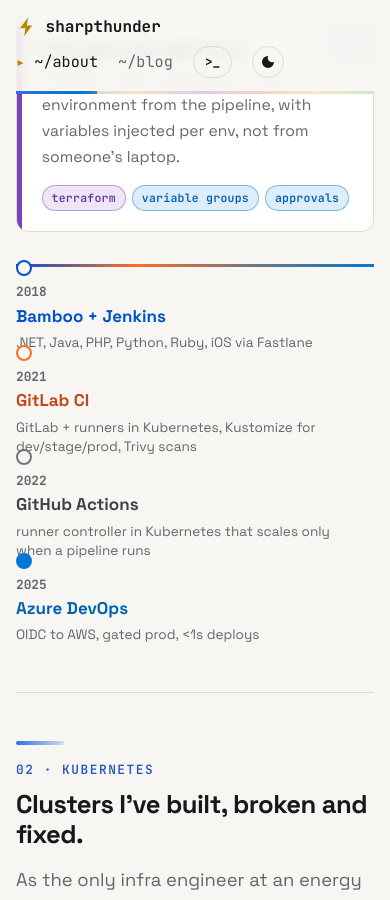
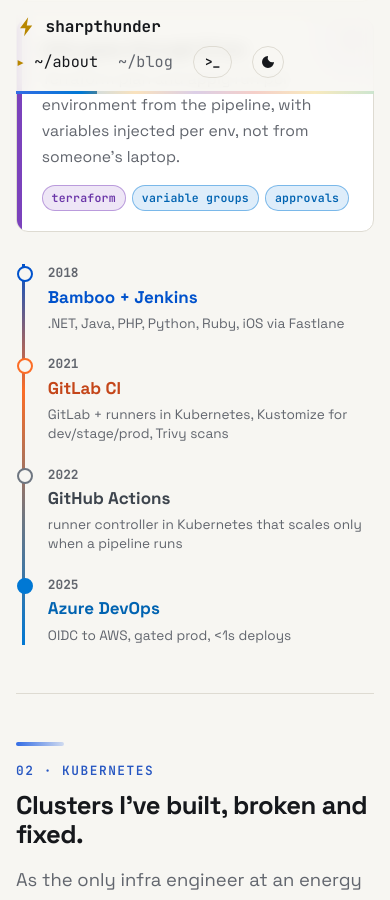
Before and after one commit to SharpThunder/sharpthunder.github.io, a Jekyll site: the page built from index.html, in a window 390 px wide and 900 px high, scrolled down 3024 px. Built offline with Jekyll 4.4.1, drawn with Linux system fonts in a browser that asks for light colours.

Commit message:
fix: vertical CI history timeline on phones
Co-Authored-By: Claude Opus 5.5 <noreply@anthropic.com>

```diff
--- a/assets/css/style.css
+++ b/assets/css/style.css
@@ -484,3 +484,12 @@ code, pre, .mono { font-family: var(--mono); }
 .shell-form { display: flex; align-items: center; gap: .5rem; padding: .6rem 1rem .9rem; border-top: 1px solid #ffffff12; }
 .shell-form input { flex: 1; min-width: 0; background: none; border: 0; outline: none; color: #fff; font: .85rem var(--mono); caret-color: #f5c518; }
 .shell-form input::placeholder { color: var(--term-muted); }
+
+/* CI history: vertical timeline on phones (dots sat on top of the previous item's text) */
+@media (max-width: 40rem) {
+  .history { grid-template-columns: 1fr; border-top: 0; border-image: none; border-left: 3px solid transparent;
+    border-image: linear-gradient(180deg, var(--bamboo), var(--gitlab), var(--github), var(--azure)) 1; margin-left: .4rem; }
+  .history li { padding: 0 0 1.4rem 1.4rem; }
+  .history li:last-child { padding-bottom: 0; }
+  .history li::before { top: .15rem; left: -8.5px; }
+}
```
